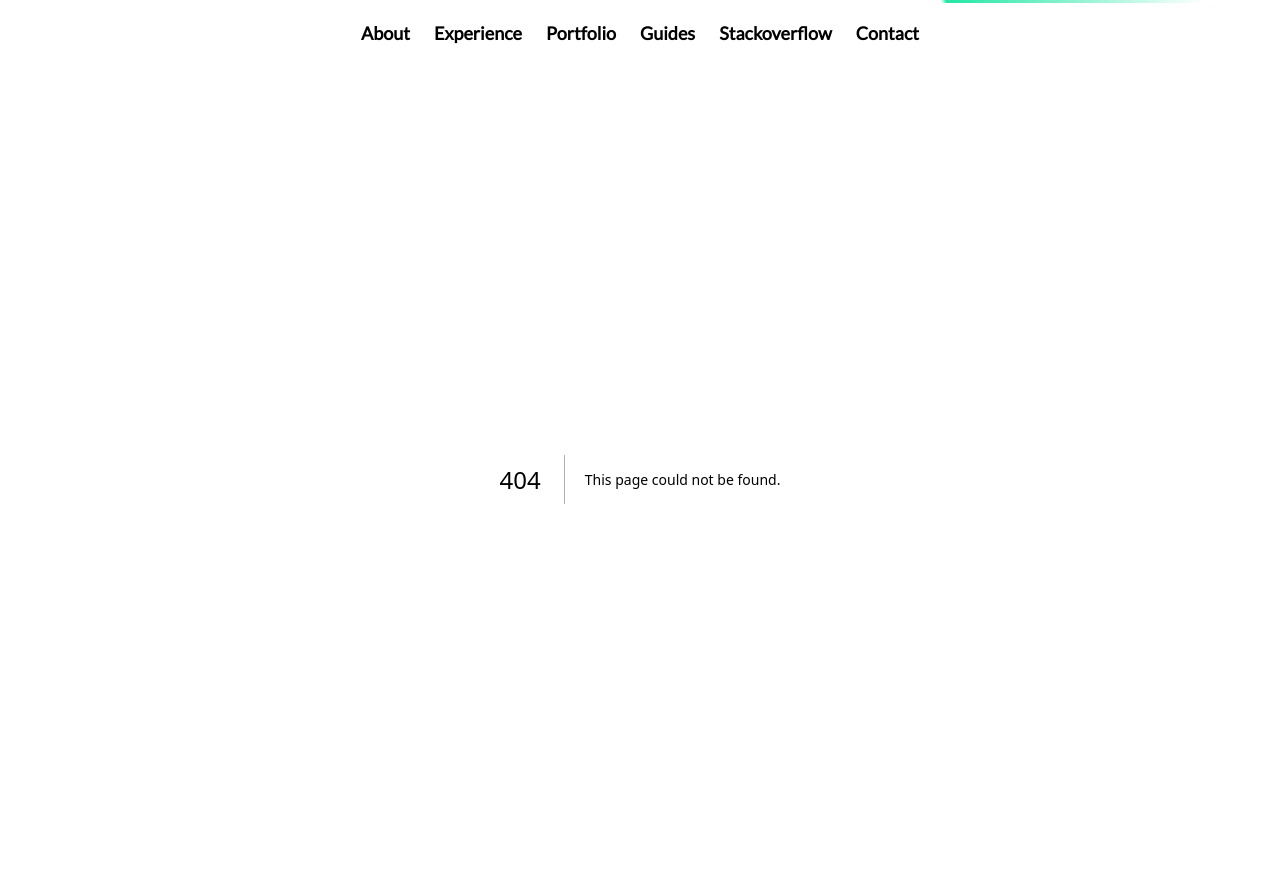
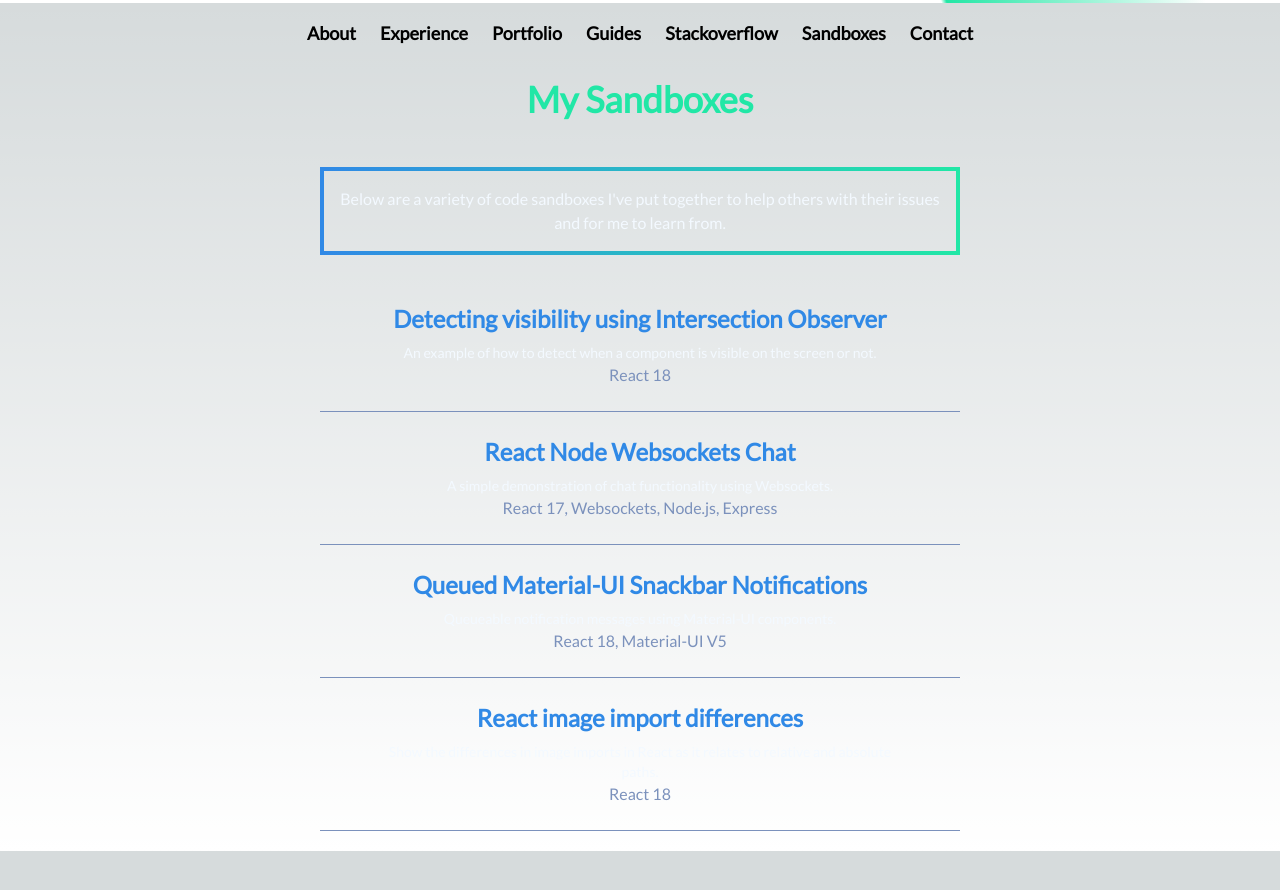
Before and after one commit to wlemahieu/wesleylemahieu.com, a Next.js app: page /sandboxes in a window 1280 px wide. Before the commit this address had no page. Shown: the top 890 px of the page. After the commit the page ends 851 px from the top, so only its background shows below. Built offline with nearby package versions, Linux system fonts and the light colour scheme.

Commit message:
added some sandboxes

```diff
--- /dev/null
+++ b/app/sandboxes/page.tsx
@@ -0,0 +1,63 @@
+import Link from 'next/link';
+
+const samples = [
+  {
+    title: 'Detecting visibility using Intersection Observer',
+    url: 'https://codesandbox.io/p/sandbox/react-18-2-detect-visible-screen-element-10e7cr',
+    description: 'An example of how to detect when a component is visible on the screen or not.',
+    technologies: ['React 18'],
+  },
+  {
+    title: 'React Node Websockets Chat',
+    url: 'https://codesandbox.io/p/sandbox/simple-chat-react17-websockets-express-q3x118',
+    description: 'A simple demonstration of chat functionality using Websockets.',
+    technologies: ['React 17, Websockets, Node.js, Express'],
+  },
+  {
+    title: 'Queued Material-UI Snackbar Notifications',
+    url: 'https://codesandbox.io/p/sandbox/react18-mui5-queued-snackbar-messages-k9v6rw',
+    description: 'Queueable notification messages using Material-UI components.',
+    technologies: ['React 18, Material-UI V5'],
+  },
+  {
+    title: 'React image import differences',
+    url: 'https://codesandbox.io/p/sandbox/react18-2-importing-images-optj6l?file=%252Fsrc%252FApp.js',
+    description: 'Show the differences in image imports in React as it relates to relative and absolute paths.',
+    technologies: ['React 18'],
+  },
+];
+
+export default function Sandboxes() {
+  return (
+    <div className="container mx-auto text-center flex flex-col justify-center">
+      <h1 className="text-4xl font-bold text-base5">My Sandboxes</h1>
+      <div className="container mx-auto max-w-screen-sm">
+        <div className={`gradient-box-1 mt-12`}>
+          <p className="text-base text-base3 m-4">
+            Below are a variety of code sandboxes I've put together to help others with their issues and for me to learn
+            from.
+          </p>
+        </div>
+        <div className="mt-12 text-base2 pb-1">
+          {samples.map((sandbox, key) => {
+            return (
+              <div key={`exp-${key}`} className="mt-6 pb-6 border-b">
+                <h1 className="text-2xl font-bold text-base1">
+                  <Link href={sandbox.url} target="_blank">
+                    {sandbox.title}
+                  </Link>
+                </h1>
+                <p className="text-sm text-base3 max-w-screen-sm mr-12 ml-12 pt-2 pr-4 pl-4">{sandbox.description}</p>
+                <ul>
+                  {sandbox.technologies.map((tech, key) => (
+                    <li key={`tech-${key}`}>{tech}</li>
+                  ))}
+                </ul>
+              </div>
+            );
+          })}
+        </div>
+      </div>
+    </div>
+  );
+}
--- a/components/menu.tsx
+++ b/components/menu.tsx
@@ -1,41 +1,31 @@
-import kebabCase from "lodash/kebabCase";
-import Link from "next/link";
-import { headers } from "next/headers";
-import styles from "./navigation.module.css";
+import kebabCase from 'lodash/kebabCase';
+import Link from 'next/link';
+import { headers } from 'next/headers';
+import styles from './navigation.module.css';
 
-const menuItems = [
-  "About",
-  "Experience",
-  "Portfolio",
-  "Guides",
-  "Stackoverflow",
-  "Contact",
-];
+const menuItems = ['About', 'Experience', 'Portfolio', 'Guides', 'Stackoverflow', 'Sandboxes', 'Contact'];
 
-const hosts = ["localhost:3000", "wesleylemahieu.com:443"];
+const hosts = ['localhost:3000', 'wesleylemahieu.com:443'];
 
 const Menu = () => {
   const headersList = headers();
-  const host = headersList.get("host");
+  const host = headersList.get('host');
   const url =
     headersList
-      .get("x-url")
-      ?.replace("https://", "")
-      .replace("http://", "")
-      .replace(hosts[0], "")
-      .replace(hosts[1], "") || "";
-  const page = host ? url.replace(host, "") : null;
+      .get('x-url')
+      ?.replace('https://', '')
+      .replace('http://', '')
+      .replace(hosts[0], '')
+      .replace(hosts[1], '') || '';
+  const page = host ? url.replace(host, '') : null;
 
   return (
     <ul className={styles.menuList}>
       {menuItems.map((item, key) => {
         const to = `/${kebabCase(item.toLowerCase())}`;
-        const href = to === "/about" ? "/" : to;
+        const href = to === '/about' ? '/' : to;
         return (
-          <li
-            key={`item-${key}`}
-            className={page === href ? styles.activeItem : undefined}
-          >
+          <li key={`item-${key}`} className={page === href ? styles.activeItem : undefined}>
             <Link href={href} className="text-lg font-semibold" title={item}>
               {item}
             </Link>
```
